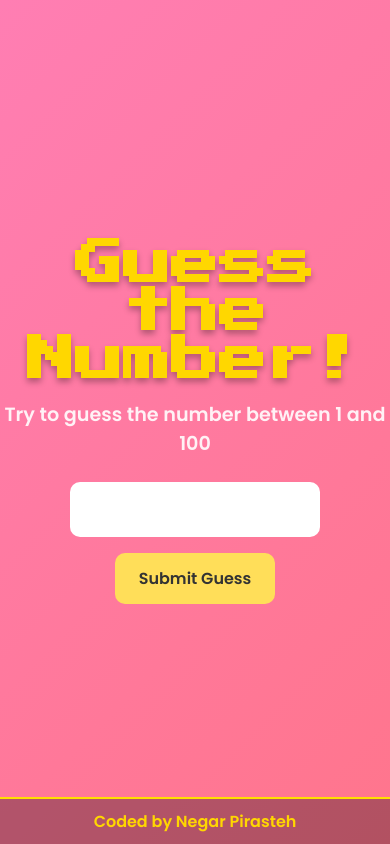
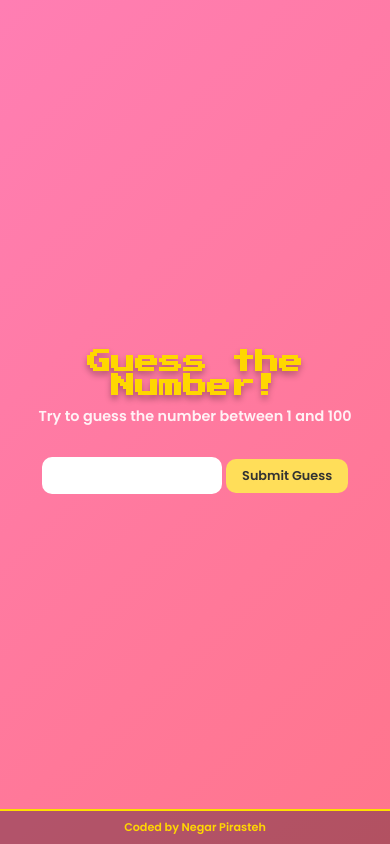
Before and after one commit to negarprh/Guess-The-Number-Game, a Flask app: page / in a window 390 px wide. Run offline with Flask 3, Linux system fonts and the light colour scheme.

Commit message:
Responsive

```diff
--- a/static/styles.css
+++ b/static/styles.css
@@ -138,3 +138,98 @@ button:hover {
     color: #ffde59;
     text-shadow: 0 0 8px rgba(255, 223, 0, 0.8);
 }
+
+
+/* Responsive Design */
+
+/* For tablets and smaller screens (max-width: 768px) */
+@media (max-width: 768px) {
+    h1 {
+        font-size: 2rem;
+    }
+
+    p {
+        font-size: 1rem;
+    }
+
+    .message {
+        font-size: 1rem;
+        padding: 0.8rem;
+        margin: 0.5rem auto;
+    }
+
+    input[type="number"] {
+        width: 200px;
+        font-size: 1rem;
+        padding: 0.6rem;
+    }
+
+    button, #play-again {
+        font-size: 0.9rem;
+        padding: 0.6rem 1.2rem;
+    }
+
+    #foot {
+        font-size: 0.8rem;
+    }
+}
+
+/* For mobile phones (max-width: 480px) */
+@media (max-width: 480px) {
+    h1 {
+        font-size: 1.5rem; /* Smaller title */
+        margin-bottom: 0.5rem;
+    }
+
+    p {
+        font-size: 0.9rem;
+        margin-bottom: 1rem;
+    }
+
+    .message {
+        font-size: 0.9rem;
+        padding: 0.5rem;
+        margin: 0.5rem auto;
+    }
+
+    input[type="number"] {
+        width: 180px;
+        font-size: 0.9rem;
+        padding: 0.5rem;
+    }
+
+    button, #play-again {
+        font-size: 0.8rem;
+        padding: 0.5rem 1rem;
+    }
+
+    #foot {
+        font-size: 0.7rem;
+        padding: 8px 0;
+    }
+}
+
+/* For very small phones (max-width: 360px) */
+@media (max-width: 360px) {
+    h1 {
+        font-size: 1.2rem;
+    }
+
+    p {
+        font-size: 0.8rem;
+    }
+
+    input[type="number"] {
+        width: 150px;
+        font-size: 0.8rem;
+    }
+
+    button, #play-again {
+        font-size: 0.7rem;
+        padding: 0.4rem 0.8rem;
+    }
+
+    #foot {
+        font-size: 0.6rem;
+    }
+}
```
